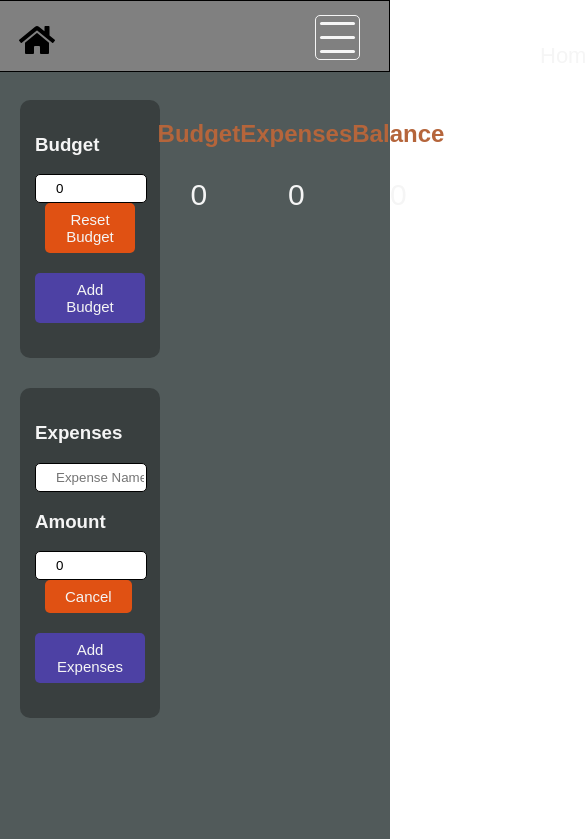
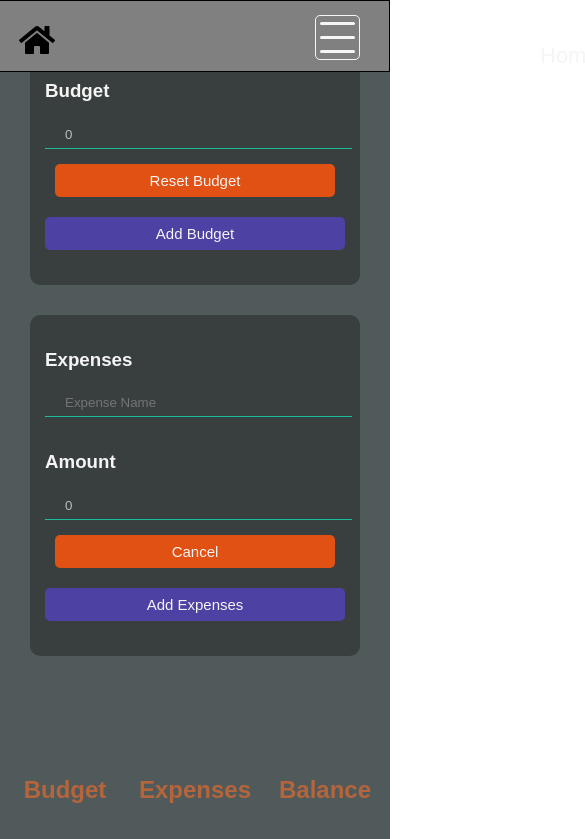
Before and after one commit to dario888/finace-app, a React (Create React App) app in the folder client/: page /budget in a window 390 px wide. Shown: the top 839 px of the page, 585 px wide, since content can reach past the window. Built offline with nearby package versions, Linux system fonts and the light colour scheme.

Commit message:
Style budget/salary

```diff
--- a/client/src/App.css
+++ b/client/src/App.css
@@ -1,3 +1,7 @@
+html, body{
+  overflow-x: hidden;
+}
+
 body {
   margin: 0;
   padding: 0;
@@ -33,6 +37,22 @@ label {
   display: block;
 }
 
+/*------------------------- UTILYTIES --------------------------------------------------- */
+.btnForm {
+  margin: 0 10px;
+  padding: 8px 20px;
+  font-size: 15px;
+  border-radius: 5px;
+  border: none;
+  cursor: pointer;
+  color: #f5f5f5;
+  background: blue;
+}
+
+.btnHover:hover {
+  border: 1px solid;
+  opacity: 0.8;
+}
 /* ----------------------------------------NAVBAR--------------------------------------------------- */
 
 .navbar {
@@ -190,17 +210,6 @@ label {
   justify-content: center;
 }
 
-.btnForm {
-  margin: 0 10px;
-  padding: 8px 20px;
-  font-size: 15px;
-  border-radius: 5px;
-  border: none;
-  cursor: pointer;
-  color: #f5f5f5;
-  background: blue;
-}
-
 .authBg{
   height: 100vh;
 }
@@ -221,7 +230,7 @@ label {
 }
 /* ============================== RIGTH SIDE======================*/
 .costsContainer {
-  color: #f5f5f5;
+  color: #b7bbbb;
 
 }
 
@@ -249,13 +258,15 @@ label {
   grid-template-columns: repeat(4, 1fr);
   background: #4D41A4;
   border-radius: 10px;
-
+  transition: all .4s;
 }
 
 .item p {
   margin: 4px 0 0 0;
+}
 
-
+.item:hover {
+  transform: translateY(-4px);
 }
 
 .editBtn, .deleteBtn{
@@ -272,7 +283,7 @@ label {
 
 .btnClear {
   width: 70px;
-  padding: 8px 20px;
+  padding: 8px 15px;
   font-size: 15px;
   border-radius: 5px;
   border: none;
@@ -292,15 +303,23 @@ label {
   background: rgba(0,0,0, 0.3);
   border-radius: 10px;
   color: #f5f5f5;
+  transition: all .4s;
+}
+
+.budgetForm:hover, .expenseForm:hover {
+  box-shadow: 3px 5px 10px #f5f5f5;
+  transform: translateY(-1px);
 
 }
 
 .inputForms{
   width: 80%;
   height: 25px;
-  border: 1px solid black;
-  border-radius: 5px;
+  border: none;
+  border-bottom: 1px solid #1ABC9C;
+  color: #b7bbbb;
   padding-left: 20px;
+  background: transparent;
 }
 
 #budgetSubmit, #expenseSubmit{
@@ -309,7 +328,7 @@ label {
 
 }
 
-#budgetReset, #expenseCancel {
+.btnForm {
   background: #E05113;
 }
 .costsContainer{
@@ -339,11 +358,12 @@ label {
 }
 
 .expPer h5 {
-  margin-bottom: 5px ;
+  margin-bottom: 5px;
 }
 
 .expPer h2 {
   text-align: center;
+  color: #b7bbbb;
 }
 
 .progress{
@@ -365,6 +385,7 @@ label {
 
 /* ----------------------------------------Salary--------------------------------------------------- */
 .containerSalary{
+  background: #515A5A;
   height: 100%;
   padding-top: 100px;
   display: flex;
@@ -381,6 +402,9 @@ label {
   justify-content: space-around;
 }
 
+.inputSalary label{
+  color: #f5f5f5;
+}
 .inputSalary div{
   width: 250px;
   height: 90px;
@@ -388,38 +412,48 @@ label {
 
 .inputSalary input{
   width: 100%;
+  background: transparent;
+  border: none;
+  border-bottom: 1px solid #1ABC9C;
+  color: #b7bbbb;
 }
 
 .inputSalary p {
-  color: red;
+  color: #fa5d08;
   margin-top: 8px;
   font-size: 12px;
 }
 
-.salaryClear{
-margin-bottom: 30px;
+.divBtnReset{
+  height: 40px;
+}
+
+.salaryReset{
+  padding: 10px 20px;
+  margin-bottom: 30px;
+  border: none;
+  color: #f5f5f5;
+  background: #6857ec;
+  border-radius: 10px;
 }
 
 .tblSalary{
-  border: 1px solid;
+  border: none;
   width: 600px;
-
-  margin-bottom: 30px;
+  margin-bottom: 60px;
   text-align: center;
+  color: #b7bbbb;
 }
 
 .tblSalary td {
-  border-bottom: 1px solid;
+  border-bottom: 1px solid #1ABC9C;
   padding: 12px 15px;
-
 }
 
+.textOrn {
+  color: #d3d02b;
+}
 
-
-
-
-/* ----------------------------------------FOOTER--------------------------------------------------- */
-/* ----------------------------------------FOOTER--------------------------------------------------- */
 /* ----------------------------------------FOOTER--------------------------------------------------- */
 .footer {
   background: gray;
@@ -452,9 +486,11 @@ margin-bottom: 30px;
   text-align: center;
   padding-bottom: 15px;
 }
+
 /* ----------------------------------------MEDIA QUERY--------------------------------------------- */
-/* ----------------------------------------MEDIA QUERY--------------------------------------------- */
-@media(min-width: 769px){
+
+/*-------------------------- DESKTOP -------------------------------- */
+@media(min-width: 772px){
   .burger{
     display: none;
   }
@@ -466,7 +502,8 @@ margin-bottom: 30px;
 
 }
 
-@media(max-width: 768px){
+/*-------------------------- TABLET -------------------------------- */
+@media(max-width: 770px){
   .verticalNav {
     margin-top: 0;
     flex-flow: column nowrap;
@@ -492,9 +529,56 @@ margin-bottom: 30px;
     color: #f5f5f5;
     padding-top: 15px;
   }
+  /* ==========================BUDGET================================== */
+  .budgetContainer{
+    width: 100%;
+    display: flex;
+    flex-direction: column;
+    justify-content: center;
+    align-items: center;
+  }
+
+  .divList{
+    width: 350px;
+  }
+  .list {
+    margin:0 auto;
+    padding-inline-start: 0px;
+  }
+
+  .budgetForm{
+    width: 350px;
+    display: flex;
+    flex-direction: column;
+  }
+
+  .inputForms {
+    width: 95%;
+  }
+
+  .formGroup{
+    margin-bottom: 15px;
+  }
+
+  .expenseForm {
+    width: 350px;
+    display: flex;
+    flex-direction: column;
+  }
+
+  .expPer{
+    width: 450px;
+  }
+
+
+
+
+  /* ==========================BUDGET================================== */
+  /* ==========================BUDGET================================== */
 
 }
 
+/*-------------------------- MOBILE -------------------------------- */
 @media(max-width: 576px){
   .listNav{
     width: 100%;
@@ -530,6 +614,32 @@ margin-bottom: 30px;
   .modal h1 {
     font-size: 20px;
   }
+
+  /* ==========================BUDGET================================== */
+  .leftSide {
+    padding-left: 0;
+  }
+
+  .budgetForm, .expenseForm {
+    width: 300px;
+  }
+
+  .inputForms {
+    width: 95%;
+  }
+
+  .expPer {
+    width: 350px;
+    padding: 10px 0;
+  }
+
+
+
+
+
+
+
+
 }
 
 /* ----------------------------------------ANIMATION--------------------------------------------- */
@@ -541,7 +651,7 @@ margin-bottom: 30px;
     transform: translateY(0);
   }
 }
-/* Overrding Utilis */
+/*------------------------- Overrding Utilis--------------------------------------------------- */
 .height100 {
   height: 100%;
   margin-bottom: 35px;
--- a/client/src/components/budget-salary/Budget.tsx
+++ b/client/src/components/budget-salary/Budget.tsx
@@ -8,7 +8,7 @@ import {v4} from 'uuid';
 export type ExpenseOBJ = {
     id: string,
     expensesName: string,
-    amount: number
+    amount: number,
 }
 
 
@@ -33,17 +33,20 @@ const Budget = () => {
     // console.log(id )
 
 
-    const setBudgetHendler = (e: ChangeEvent<HTMLInputElement>) => setBudget(parseInt(e.target.value))
+    const setBudgetHendler = (e: ChangeEvent<HTMLInputElement>) =>
+    setBudget(Math.abs(parseInt(e.target.value)))
 
     const submitBudget = (e: FormEvent<HTMLFormElement>) => {
         e.preventDefault()
-        setDisplayBudget(budget)
+        // setDisplayBudget(displayBudget )
+        setDisplayBudget(displayBudget + budget)
         setBudget(0)
     }
 
     const setExpensesHendler = (e: ChangeEvent<HTMLInputElement>) => setExpensesName(e.target.value)
 
-    const setAmountHendler = (e: ChangeEvent<HTMLInputElement>) => setAmount(parseInt(e.target.value))
+    const setAmountHendler = (e: ChangeEvent<HTMLInputElement>) =>
+    setAmount(Math.abs(parseInt(e.target.value)))
 
     const submitExpenses = (e: FormEvent<HTMLFormElement>) => {
         e.preventDefault()
@@ -89,7 +92,7 @@ const Budget = () => {
     }
 
     const clearItems = () => setExpenses([]);
-    const resetBudget = () => setBudget(0);
+    const resetBudget = () => setDisplayBudget(0);
    //---------------------------------------------------------------------------------------------
 
 
@@ -109,10 +112,10 @@ const Budget = () => {
                         <input type="number" value={budget.toString()} onChange={setBudgetHendler}
                         className="inputForms" id="bgtInp" required/>
                     </div>
-                    <button type="submit" onClick={resetBudget} className="btnForm" id="budgetReset">
+                    <button type="submit" onClick={resetBudget} className="btnHover btnForm" id="budgetReset">
                         Reset Budget
                     </button>
-                    <button type="submit" className="btnForm" id="budgetSubmit">
+                    <button type="submit" className="btnForm btnHover" id="budgetSubmit">
                         Add Budget
                     </button>
                 </form>
@@ -128,14 +131,15 @@ const Budget = () => {
                         <input type="number" value={amount.toString()} onChange={setAmountHendler}
                         className="inputForms" id="amtInp" required/>
                     </div>
-                    <button type="button" onClick={editCancle} className="btnForm " id="expenseCancel">
+                    <button type="button" onClick={editCancle} className="btnForm btnHover" id="expenseCancel">
                         Cancel
                     </button>
-                    <button type="submit"  className="btnForm " id="expenseSubmit">
+                    <button type="submit"  className="btnForm btnHover" id="expenseSubmit">
                     Add Expenses
                     </button>
                 </form>
             </div>
+
             {/* RIGHT SIDE */}
             <div className="rightSide">
                 <div className="costsContainer">
@@ -172,7 +176,7 @@ const Budget = () => {
             </div>
             {
                 expenses.length ?
-                <button className="btnClear" onClick={clearItems}>Clear</button>
+                <button className="btnClear btnHover" onClick={clearItems}>Clear</button>
                 : null
             }
             </div>
```
Also changed, not shown: client/src/components/budget-salary/Salary.tsx (+14 -12 lines).
